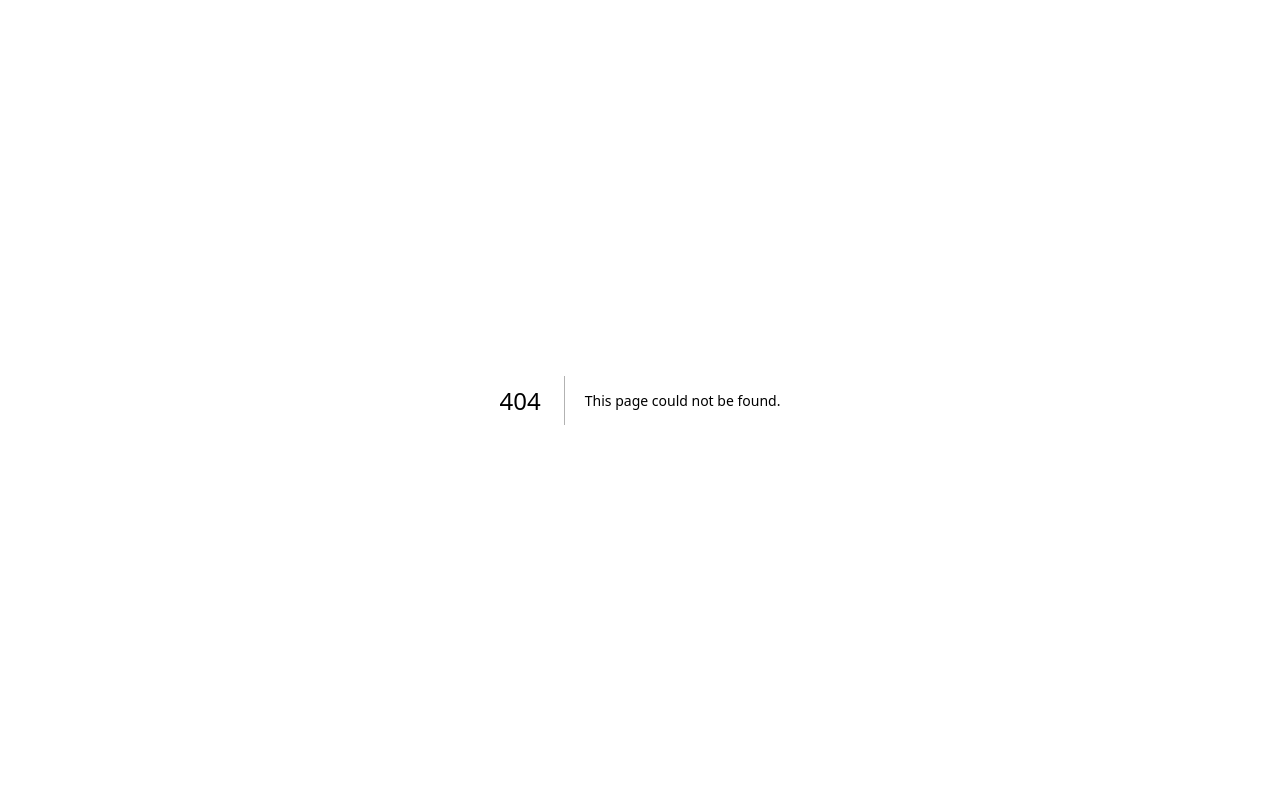
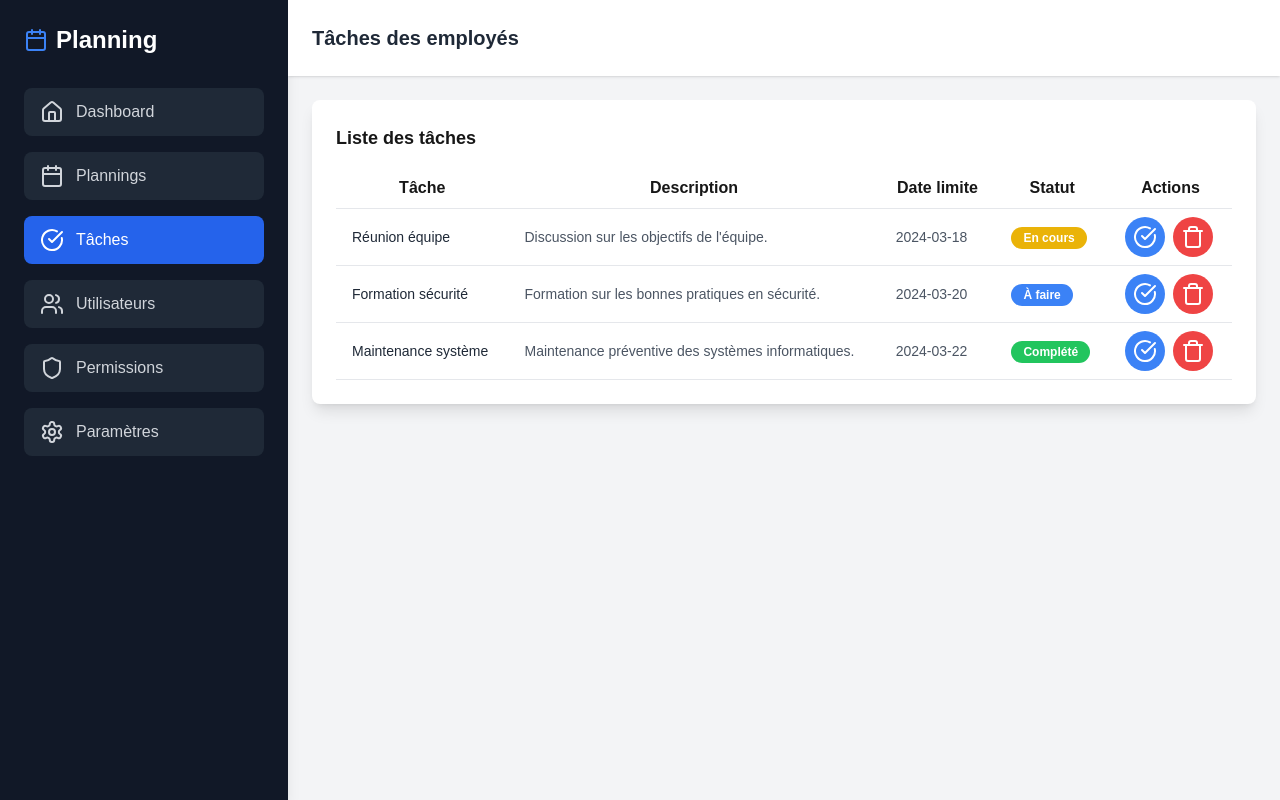
Before and after one commit to Eco2lodgy-Company/planning, a Next.js app: page /employees/tasks in a window 1280 px wide. Before the commit this address had no page. Built offline with nearby package versions, Linux system fonts and the light colour scheme.

Commit message:
mise place la page d'affichage des taches

```diff
--- a/src/app/employees/plannings/page.js
+++ b/src/app/employees/plannings/page.js
@@ -5,8 +5,8 @@ import FullCalendar from "@fullcalendar/react";
 import dayGridPlugin from "@fullcalendar/daygrid";
 import interactionPlugin from "@fullcalendar/interaction";
 import timeGridPlugin from '@fullcalendar/timegrid';
-import { useRouter, usePathname } from "next/navigation"; // ✅ Next.js
-import Link from "next/link"; // ✅ Next.js
+import { useRouter, usePathname } from "next/navigation";
+import Link from "next/link";
 import {
   Home,
   Calendar,
@@ -22,7 +22,7 @@ import { toast } from "sonner";
 
 export default function PlanningPage() {
   const router = useRouter();
-  const pathname = usePathname(); // ✅ Remplace useLocation()
+  const pathname = usePathname();
 
   const [loading, setLoading] = useState(true);
   const [currentView, setCurrentView] = useState('dayGridMonth');
@@ -66,9 +66,9 @@ export default function PlanningPage() {
   };
 
   const navigationItems = [
-    { name: "Dashboard", icon: Home, path: "/dashboard" },
-    { name: "Plannings", icon: Calendar, path: "/" },
-    { name: "Tâches", icon: CircleCheckBig, path: "/tasks" },
+    { name: "Dashboard", icon: Home, path: "/employees" },
+    { name: "Plannings", icon: Calendar, path: "/employees/plannings" },
+    { name: "Tâches", icon: CircleCheckBig, path: "/employees/tasks" },
     { name: "Utilisateurs", icon: Users, path: "/users" },
     { name: "Permissions", icon: Shield, path: "/permissions" },
     { name: "Paramètres", icon: Settings, path: "/settings" },
@@ -98,7 +98,7 @@ export default function PlanningPage() {
           {navigationItems.map((item) => (
             <Link
               key={item.name}
-              href={item.path} // ✅ Next.js
+              href={item.path}
               className={`flex items-center gap-3 py-3 px-4 rounded-lg transition ${
                 pathname === item.path ? "bg-blue-600" : "bg-gray-800 hover:bg-blue-600"
               }`}
@@ -115,22 +115,26 @@ export default function PlanningPage() {
         <header className="flex items-center justify-between p-6 bg-white shadow">
           <h2 className="text-xl font-bold text-gray-800">Calendrier des interventions</h2>
           <div className="flex gap-2">
-            <button
+            <motion.button
               className={`py-2 px-4 flex items-center gap-2 text-white rounded-lg transition ${
                 currentView === 'dayGridMonth' ? 'bg-blue-700' : 'bg-blue-600 hover:bg-blue-700'
               }`}
               onClick={() => setCurrentView('dayGridMonth')}
+              whileHover={{ scale: 1.05 }}
+              whileTap={{ scale: 0.95 }}
             >
               <Grid size={18} /> Mois
-            </button>
-            <button
+            </motion.button>
+            <motion.button
               className={`py-2 px-4 flex items-center gap-2 text-white rounded-lg transition ${
                 currentView === 'timeGridWeek' ? 'bg-blue-700' : 'bg-blue-600 hover:bg-blue-700'
               }`}
               onClick={() => setCurrentView('timeGridWeek')}
+              whileHover={{ scale: 1.05 }}
+              whileTap={{ scale: 0.95 }}
             >
               <List size={18} /> Semaine
-            </button>
+            </motion.button>
           </div>
         </header>
 
--- /dev/null
+++ b/src/app/employees/tasks/page.js
@@ -0,0 +1,189 @@
+'use client';
+import { useState, useEffect } from 'react';
+import { motion } from 'framer-motion';
+import { useRouter, usePathname } from 'next/navigation'; // ✅ Next.js
+import Link from 'next/link'; // ✅ Next.js
+import {
+  Home,
+  Calendar,
+  CircleCheckBig,
+  Users,
+  Settings,
+  List,
+  Grid,
+  Shield,
+  CheckCircle,
+  Trash,
+} from 'lucide-react';
+import { toast } from 'sonner';
+
+export default function TaskPage() {
+  const router = useRouter();
+  const pathname = usePathname();
+
+  const [loading, setLoading] = useState(true);
+  const [tasks, setTasks] = useState([
+    {
+      id: '1',
+      title: 'Réunion équipe',
+      description: 'Discussion sur les objectifs de l\'équipe.',
+      dueDate: '2024-03-18',
+      status: 'En cours',
+    },
+    {
+      id: '2',
+      title: 'Formation sécurité',
+      description: 'Formation sur les bonnes pratiques en sécurité.',
+      dueDate: '2024-03-20',
+      status: 'À faire',
+    },
+    {
+      id: '3',
+      title: 'Maintenance système',
+      description: 'Maintenance préventive des systèmes informatiques.',
+      dueDate: '2024-03-22',
+      status: 'Complété',
+    },
+  ]);
+
+  useEffect(() => {
+    const timer = setTimeout(() => setLoading(false), 1200);
+    return () => clearTimeout(timer);
+  }, []);
+
+  const handleMarkComplete = (taskId) => {
+    setTasks((prevTasks) =>
+      prevTasks.map((task) =>
+        task.id === taskId ? { ...task, status: 'Complété' } : task
+      )
+    );
+    toast('Tâche marquée comme complétée');
+  };
+
+  const handleDeleteTask = (taskId) => {
+    setTasks((prevTasks) => prevTasks.filter((task) => task.id !== taskId));
+    toast('Tâche supprimée');
+  };
+
+  const getStatusColor = (status) => {
+    switch (status) {
+      case 'À faire':
+        return 'bg-blue-500 text-white';
+      case 'En cours':
+        return 'bg-yellow-500 text-white';
+      case 'Complété':
+        return 'bg-green-500 text-white';
+      default:
+        return 'bg-gray-500 text-white';
+    }
+  };
+
+  const navigationItems = [
+    { name: 'Dashboard', icon: Home, path: '/employees' },
+    { name: 'Plannings', icon: Calendar, path: '/employees/plannings' },
+    { name: 'Tâches', icon: CircleCheckBig, path: '/employees/tasks' },
+    { name: 'Utilisateurs', icon: Users, path: '/users' },
+    { name: 'Permissions', icon: Shield, path: '/permissions' },
+    { name: 'Paramètres', icon: Settings, path: '/settings' },
+  ];
+
+  if (loading) {
+    return (
+      <div className="flex items-center justify-center h-screen bg-gray-900">
+        <div className="animate-spin rounded-full h-16 w-16 border-t-4 border-blue-500"></div>
+      </div>
+    );
+  }
+
+  return (
+    <div className="flex h-screen bg-gray-100">
+      {/* Sidebar */}
+      <motion.aside
+        initial={{ x: -200 }}
+        animate={{ x: 0 }}
+        transition={{ type: 'spring', stiffness: 60 }}
+        className="w-72 bg-gray-900 text-white shadow-lg p-6 flex flex-col"
+      >
+        <h1 className="text-2xl font-bold flex items-center gap-2">
+          <Calendar className="text-blue-500" /> Planning
+        </h1>
+        <nav className="mt-8 space-y-4">
+          {navigationItems.map((item) => (
+            <Link
+              key={item.name}
+              href={item.path} // ✅ Next.js
+              className={`flex items-center gap-3 py-3 px-4 rounded-lg transition ${
+                pathname === item.path ? 'bg-blue-600 text-white' : 'bg-gray-800 hover:bg-blue-600 text-gray-300'
+              }`}
+            >
+              <item.icon aria-hidden="true" /> {item.name}
+            </Link>
+          ))}
+        </nav>
+      </motion.aside>
+
+      {/* Main Content */}
+      <div className="flex-1 flex flex-col overflow-hidden">
+        {/* Header */}
+        <header className="flex items-center justify-between p-6 bg-white shadow">
+          <h2 className="text-xl font-bold text-gray-800">Tâches des employés</h2>
+        </header>
+
+        {/* Main Section */}
+        <motion.main
+          initial={{ opacity: 0 }}
+          animate={{ opacity: 1 }}
+          transition={{ duration: 0.8 }}
+          className="flex-1 p-6 overflow-y-auto"
+        >
+          <div className="bg-white p-6 rounded-lg shadow-lg">
+            <h3 className="text-lg font-semibold mb-4">Liste des tâches</h3>
+            <table className="min-w-full table-auto border-collapse">
+              <thead>
+                <tr>
+                  <th className="px-4 py-2 border-b">Tâche</th>
+                  <th className="px-4 py-2 border-b">Description</th>
+                  <th className="px-4 py-2 border-b">Date limite</th>
+                  <th className="px-4 py-2 border-b">Statut</th>
+                  <th className="px-4 py-2 border-b">Actions</th>
+                </tr>
+              </thead>
+              <tbody>
+                {tasks.map((task) => (
+                  <tr key={task.id} className="text-sm">
+                    <td className="px-4 py-2 border-b text-gray-800">{task.title}</td>
+                    <td className="px-4 py-2 border-b text-gray-600">{task.description}</td>
+                    <td className="px-4 py-2 border-b text-gray-600">{task.dueDate}</td>
+                    <td className="px-4 py-2 border-b">
+                      <span
+                        className={`px-3 py-1 rounded-full text-xs font-semibold ${getStatusColor(
+                          task.status
+                        )}`}
+                      >
+                        {task.status}
+                      </span>
+                    </td>
+                    <td className="px-4 py-2 border-b">
+                      <button
+                        onClick={() => handleMarkComplete(task.id)}
+                        className="bg-blue-500 text-white p-2 rounded-full mr-2"
+                      >
+                        <CheckCircle />
+                      </button>
+                      <button
+                        onClick={() => handleDeleteTask(task.id)}
+                        className="bg-red-500 text-white p-2 rounded-full"
+                      >
+                        <Trash />
+                      </button>
+                    </td>
+                  </tr>
+                ))}
+              </tbody>
+            </table>
+          </div>
+        </motion.main>
+      </div>
+    </div>
+  );
+}
```
